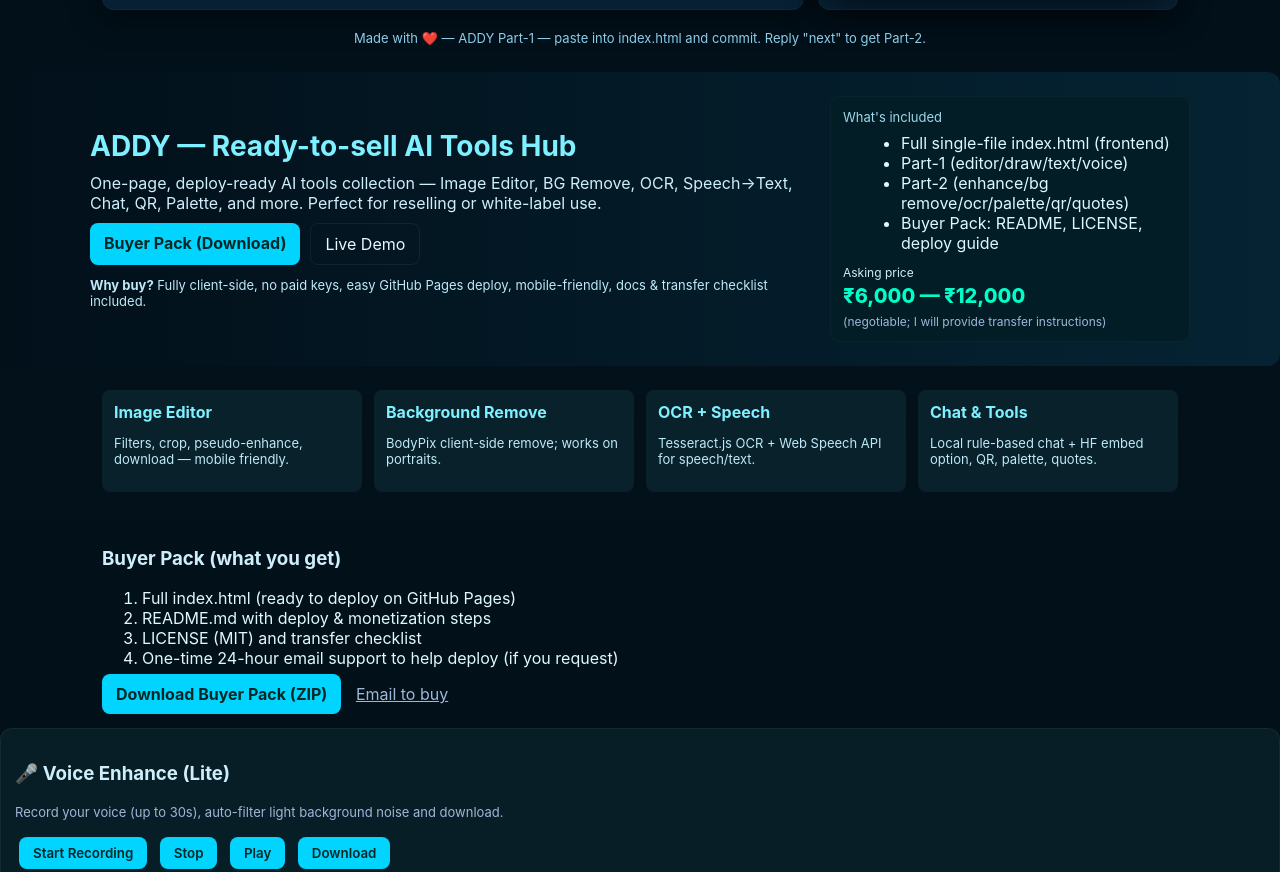
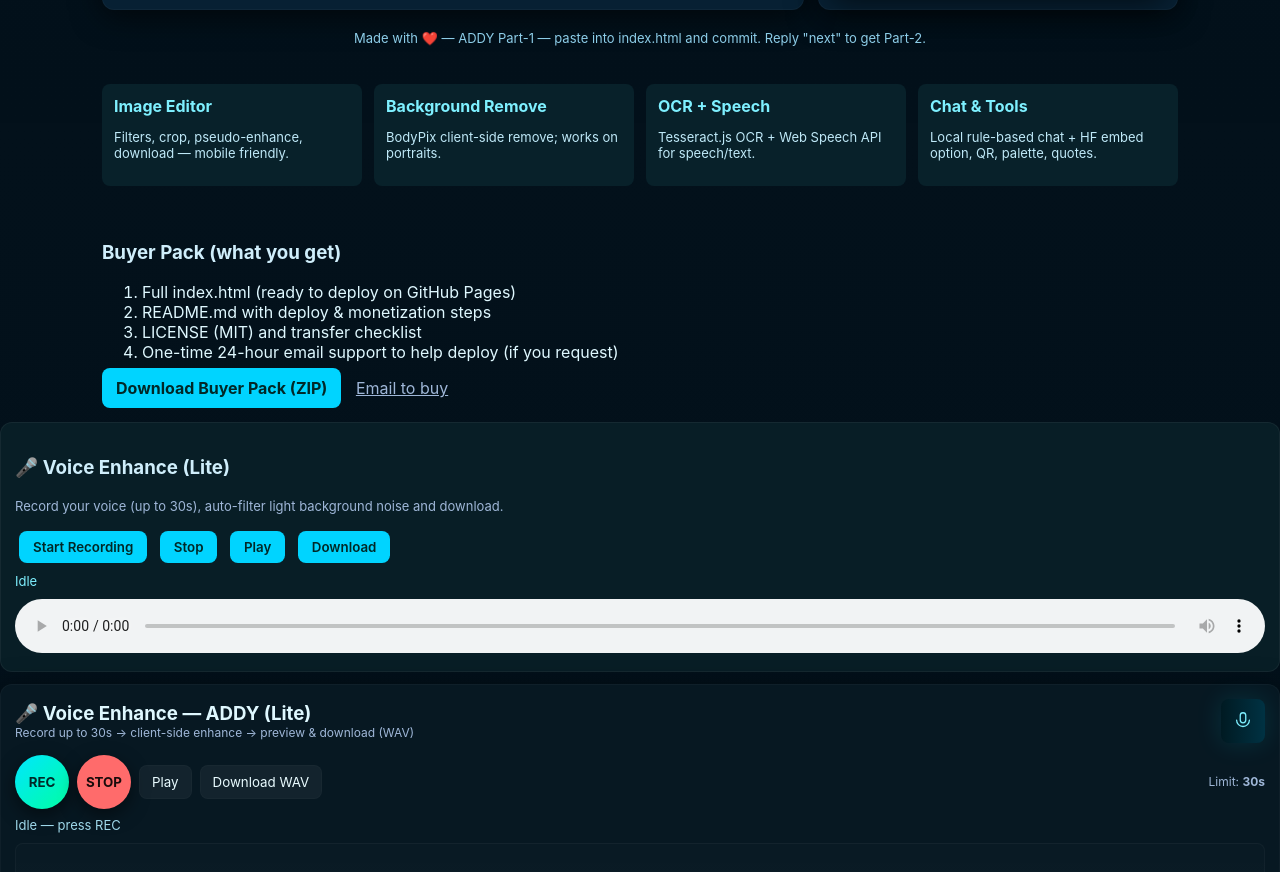
Before and after one commit to gulladj61-sketch/ADDY-budyy, a plain HTML site: page index.html in a window 1280 px wide. Shown: the part 1477-2349 px from the top of the page. Drawn offline with nearby package versions, Linux system fonts and the light colour scheme.

Commit message:
Update a website version

```diff
--- a/index.html
+++ b/index.html
@@ -1790,4 +1790,16 @@
     <p>Simplify long paragraphs into key points — fully offline NLP logic built-in.</p>
   </div>
 </section>
-<!-- 🧭 END PRESENTATION SECTION -->
+<!-- 🧭 END PRESENTATION SECTION --><!-- 🔹 REMOVE PRICE SECTION (₹6000–₹12000 wala) -->
+<script>
+document.addEventListener("DOMContentLoaded", () => {
+  const removeTexts = ["₹6,000", "₹12,000", "Asking price"];
+  removeTexts.forEach(text => {
+    document.querySelectorAll("body *").forEach(el => {
+      if (el.innerText && el.innerText.includes(text)) {
+        el.style.display = "none";
+      }
+    });
+  });
+});
+</script>
```
